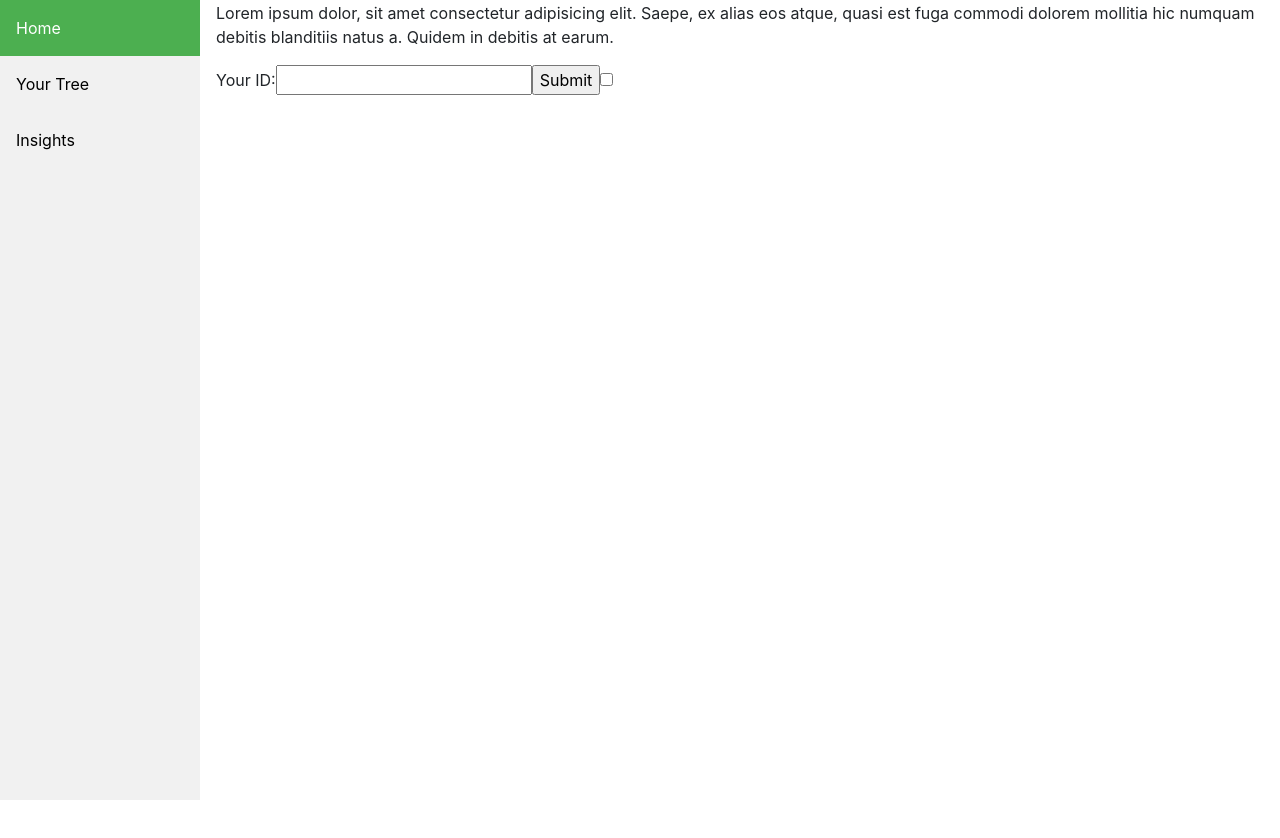
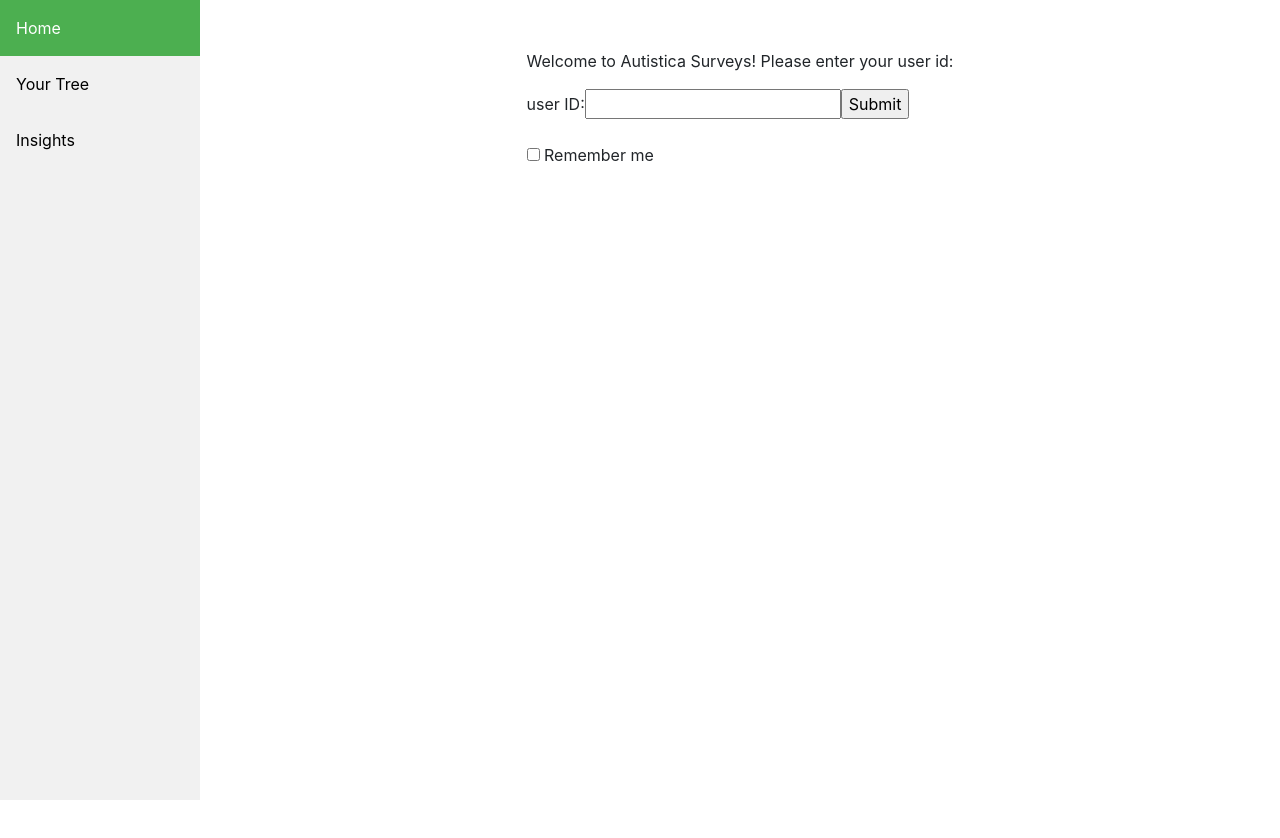
Before and after one commit to London18/team-21, a React (Create React App) app in the folder frontend/: page /login in a window 1280 px wide. Shown: the top 838 px of the page. Built offline with nearby package versions, Linux system fonts and the light colour scheme.

Commit message:
UI fixes

```diff
--- a/frontend/public/assets/css/main.css
+++ b/frontend/public/assets/css/main.css
@@ -1,3 +1,12 @@
+.centered {
+  display: flex;
+  flex-direction:column;
+  /*min-height:50vh;*/
+
+  align-items: center;
+  text-align:center;
+}
+
 /* The side navigation menu */
 .sidebar {
   margin: 0;
--- a/frontend/src/App.js
+++ b/frontend/src/App.js
@@ -26,7 +26,9 @@
             </li>
           </ul>
         </nav> */}
-        <div className="content">
+        <div className="content centered">
+          <br/>
+          <br/>
           <Route path="/" exact component={Home} />
           <Route path="/login/" exact component={Login} />
           <Route path="/survey/" component={Survey} />
--- a/frontend/src/Components/Login.jsx
+++ b/frontend/src/Components/Login.jsx
@@ -29,13 +29,10 @@
         </head>
         <body>
          <p>
-            Lorem ipsum dolor, sit amet consectetur adipisicing elit. Saepe, ex
-            alias eos atque, quasi est fuga commodi dolorem mollitia hic numquam
-            debitis blanditiis natus a. Quidem in debitis at earum.
-          </p>
+         Welcome to Autistica Surveys! Please enter your user id:</p><p>
           <form onSubmit={this.handleSubmit}>
             <label>
-              Your ID:
+              user ID:
               <input
                 type="text"
                 value={this.state.userid}
@@ -43,14 +40,14 @@
               />
             </label>
             <input type="submit" value="Submit" />
-
+            <p> </p>
               <input
                 name="remember"
                 type="checkbox"
                 checked={this.state.remember}
                 onChange={this.handleRememberChange}
-            />
-          </form>
+              /> Remember me
+          </form></p>
         </body>
       </div>
     );
```
Also changed, not shown: frontend/src/App.css (deleted, +0 -32 lines). Lines whose indentation alone changed are shown as unchanged.
